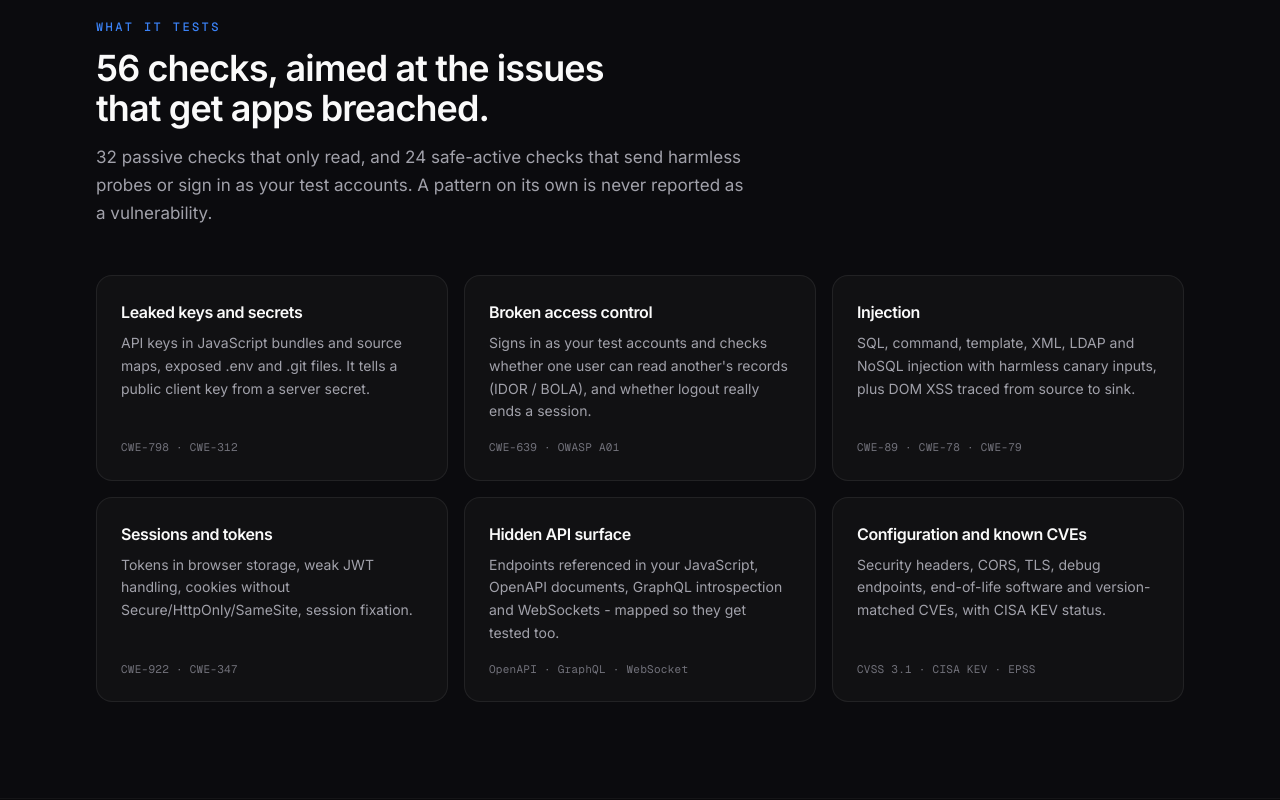
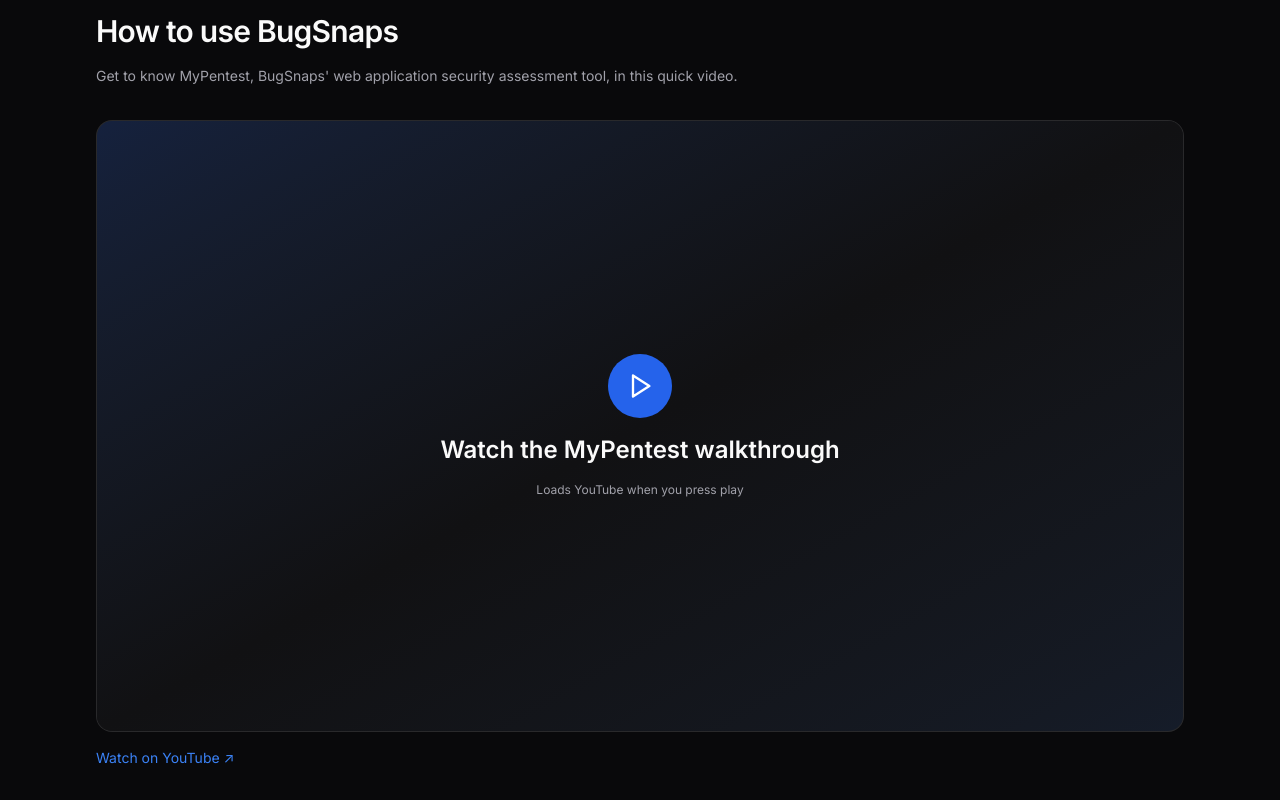
Before and after one commit to 4ryanwaliaa/BugSnaps, a Next.js app: page /mypentest in a window 1280 px wide. Shown: the part 1640-2440 px from the top of the page. Built offline with nearby package versions, Linux system fonts and the light colour scheme; no server answers.

Commit message:
Add BugSnaps tutorial video to homepage and MyPentest

```diff
--- a/app/mypentest/page.tsx
+++ b/app/mypentest/page.tsx
@@ -5,6 +5,7 @@
 import { Breadcrumbs } from "@/components/site/page-parts";
 import { ProductPreview } from "@/components/mypentest/product-preview";
 import { ScanForm } from "@/components/mypentest/scan-form";
+import { TutorialVideo } from "@/components/site/tutorial-video";
 import { BOUNDARIES, CHECK_GROUPS, MYPENTEST_FAQ, ROADMAP, WORKFLOW } from "@/lib/mypentest/content";
 import { ENGINE_FACTS, routes } from "@/lib/mypentest";
 import { LAUNCH_OFFER, freePlan, getPlans, hiddenLabel, scansLabel } from "@/lib/plans";
@@ -106,6 +107,8 @@
           ))}
         </ol>
       </Section>
+
+      <TutorialVideo />
 
       <Section labelledBy="tests-title" className="border-t border-white/[0.05] bg-surface/40">
         <SectionTitle
--- a/app/page.tsx
+++ b/app/page.tsx
@@ -4,6 +4,7 @@
 import { JsonLd, Section, SiteShell } from "@/components/site/page-parts";
 import { SecurityReviewFigure } from "@/components/site/security-review-figure";
 import { HomeHero } from "@/components/home/hero";
+import { TutorialVideo } from "@/components/site/tutorial-video";
 import { HomeProducts } from "@/components/home/products";
 import { HomeHowItRuns, HomeMarquee, HomeReport, HomeStats } from "@/components/home/sections";
 import { HomeWhy } from "@/components/home/why";
@@ -38,6 +39,7 @@
       <HomeHero />
       <HomeMarquee />
       <HomeHowItRuns />
+      <TutorialVideo />
       <HomeStats />
       <HomeReport />
       <HomeProducts />
--- /dev/null
+++ b/components/site/tutorial-video.tsx
@@ -0,0 +1,43 @@
+"use client";
+
+import { useState } from "react";
+import { Play } from "lucide-react";
+
+export function TutorialVideo() {
+  const [loaded, setLoaded] = useState(false);
+
+  return (
+    <section id="how-to-use" aria-labelledby="tutorial-title" className="mx-auto w-full max-w-6xl px-6 py-16 lg:px-8">
+      <p className="font-mono text-xs uppercase tracking-wider text-accent">Video walkthrough</p>
+      <h2 id="tutorial-title" className="mt-3 text-3xl font-semibold tracking-tight">How to use BugSnaps</h2>
+      <p className="mt-4 max-w-2xl text-sm leading-relaxed text-muted">
+        Get to know MyPentest, BugSnaps&apos; web application security assessment tool, in this quick video.
+      </p>
+      <div className="mt-8 aspect-video overflow-hidden rounded-2xl border border-white/10 bg-surface">
+        {loaded ? (
+          <iframe
+            src="https://www.youtube-nocookie.com/embed/wZM29H-GTvU?autoplay=1"
+            title="How to use BugSnaps: MyPentest video walkthrough"
+            className="h-full w-full border-0"
+            allow="autoplay; encrypted-media; picture-in-picture; fullscreen"
+            allowFullScreen
+            referrerPolicy="strict-origin-when-cross-origin"
+          />
+        ) : (
+          <button
+            type="button"
+            onClick={() => setLoaded(true)}
+            className="flex h-full w-full flex-col items-center justify-center gap-4 bg-gradient-to-br from-primary/20 via-surface to-accent/10 px-6 text-center transition-colors hover:bg-white/5 focus-visible:outline-2 focus-visible:outline-offset-[-4px] focus-visible:outline-accent"
+          >
+            <span className="flex h-16 w-16 items-center justify-center rounded-full bg-primary text-white"><Play className="h-7 w-7" aria-hidden="true" /></span>
+            <span className="text-lg font-semibold sm:text-2xl">Watch the MyPentest walkthrough</span>
+            <span className="text-xs text-muted">Loads YouTube when you press play</span>
+          </button>
+        )}
+      </div>
+      <a href="https://www.youtube.com/watch?v=wZM29H-GTvU" target="_blank" rel="noopener noreferrer" className="mt-4 inline-block text-sm text-accent hover:underline">
+        Watch on YouTube ↗
+      </a>
+    </section>
+  );
+}
--- a/next.config.ts
+++ b/next.config.ts
@@ -40,7 +40,8 @@
       .join(" ")
       .trim(),
     "object-src 'none'",
-    extra.frame?.length ? `frame-src ${extra.frame.join(" ")}` : "frame-src 'none'",
+    // Public client-side navigation retains the initial document's policy.
+    ["frame-src https://www.youtube-nocookie.com", ...(extra.frame ?? [])].join(" "),
     "frame-ancestors 'none'",
     "base-uri 'self'",
     "form-action 'self'",
--- a/scripts/check-seo.cjs
+++ b/scripts/check-seo.cjs
@@ -175,9 +175,16 @@
   assert.equal(editorialImage.status, 200, "Editorial image is unavailable");
   assert((editorialImage.headers.get("content-type") || "").includes("image/webp"), "Editorial image must be served as WebP");
   const contact = await get("/contact");
-  assert(contact.csp.includes("frame-src https://www.openstreetmap.org"), "Contact map frame is blocked by CSP");
+  const frameSources = (policy) => policy.split(";").map((part) => part.trim()).find((part) => part.startsWith("frame-src "))?.split(/\s+/).slice(1) ?? [];
+  assert(frameSources(contact.csp).includes("https://www.openstreetmap.org"), "Contact map frame is blocked by CSP");
   const home = await get("/");
-  assert(home.csp.includes("frame-src 'none'"), "The public homepage should retain its stricter frame policy");
+  assert.deepEqual(frameSources(home.csp), ["https://www.youtube-nocookie.com"], "Homepage should allow only the privacy-enhanced YouTube player");
+  for (const route of ["/", "/mypentest"]) {
+    const tutorial = await get(route);
+    assert(tutorial.body.includes("https://www.youtube.com/watch?v=wZM29H-GTvU"), `Missing tutorial video link on ${route}`);
+    assert(tutorial.body.includes('id="how-to-use"'), `Missing tutorial section on ${route}`);
+    assert(!/<iframe[^>]+youtube/.test(tutorial.body), `YouTube must load only after play on ${route}`);
+  }
   let index = 0;
   await Promise.all(Array.from({ length: 5 }, async () => { while (index < paths.length) await audit(paths[index++]); }));
   for (const p of paths) if (p !== "/" && !linked.has(p)) fail(p, "No internal page links to this URL");
```
